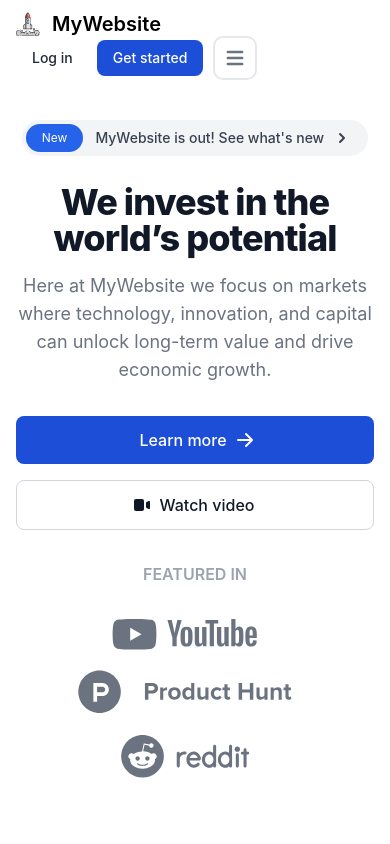
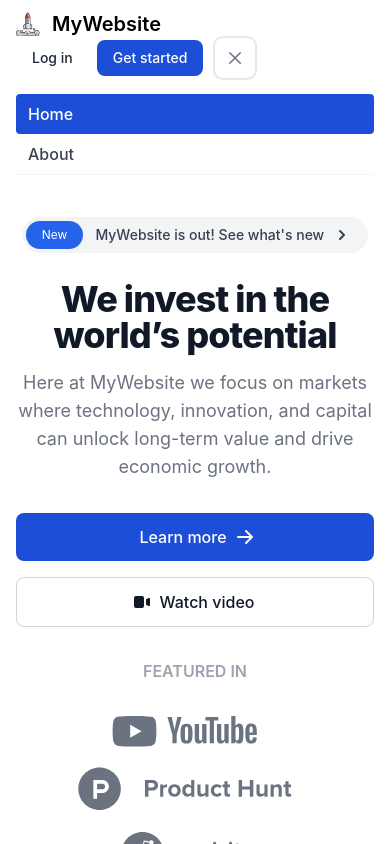
Before and after one commit to Aman-Siingh/react-tailwind-master-template, a React (Vite) app: page /home in a window 390 px wide. Both pictures are taken after a click on the button "Open main menu". Shown: the top 844 px of the page. Built offline with nearby package versions, Linux system fonts and the light colour scheme.

Commit message:
feat: responsive navbar

```diff
--- a/src/components/Navbar.jsx
+++ b/src/components/Navbar.jsx
@@ -1,12 +1,17 @@
-import React from "react";
-import { Link } from "react-router-dom";
+import React, { useState } from "react";
+import { NavLink } from "react-router-dom";
 
 function Navbar() {
+  const [isNavbarOpen, setIsNavbarOpen] = useState(false);
+
+  const toggleNavbar = () => {
+    setIsNavbarOpen(!isNavbarOpen);
+  };
   return (
     <header>
       <nav className="bg-white border-gray-200 px-4 lg:px-6 py-2.5 dark:bg-gray-800">
         <div className="flex flex-wrap items-center justify-between max-w-screen-xl mx-auto">
-          <Link to="/" className="flex items-center">
+          <NavLink to="/" className="flex items-center">
             <img
               src="/logo.svg"
               className="h-6 mr-3 sm:h-9"
@@ -15,30 +20,48 @@ function Navbar() {
             <span className="self-center text-xl font-semibold whitespace-nowrap dark:text-white">
               MyWebsite
             </span>
-          </Link>
+          </NavLink>
           <div className="flex items-center lg:order-2">
-            <Link
+            <NavLink
               to="#"
               className="text-gray-800 dark:text-white hover:bg-gray-50 focus:ring-4 focus:ring-gray-300 font-medium rounded-lg text-sm px-4 lg:px-5 py-2 lg:py-2.5 mr-2 dark:hover:bg-gray-700 focus:outline-none dark:focus:ring-gray-800"
             >
               Log in
-            </Link>
-            <Link
+            </NavLink>
+            <NavLink
               to="#"
               className="text-white bg-primary-700 hover:bg-primary-800 focus:ring-4 focus:ring-primary-300 font-medium rounded-lg text-sm px-4 lg:px-5 py-2 lg:py-2.5 mr-2 dark:bg-primary-600 dark:hover:bg-primary-700 focus:outline-none dark:focus:ring-primary-800"
             >
               Get started
-            </Link>
+            </NavLink>
             <button
+              onClick={toggleNavbar}
               data-collapse-toggle="mobile-menu-2"
               type="button"
               className="inline-flex items-center p-2 ml-1 text-sm text-gray-500 rounded-lg lg:hidden hover:bg-gray-100 focus:outline-none focus:ring-2 focus:ring-gray-200 dark:text-gray-400 dark:hover:bg-gray-700 dark:focus:ring-gray-600"
               aria-controls="mobile-menu-2"
-              aria-expanded="false"
+              aria-expanded={isNavbarOpen}
             >
               <span className="sr-only">Open main menu</span>
+              {isNavbarOpen ? (
+                <svg
+                  xmlns="http://www.w3.org/2000/svg"
+                  className="w-6 h-6 ionicon"
+                  viewBox="0 0 512 512"
+                >
+                  <path
+                    fill="none"
+                    stroke="currentColor"
+                    strokeLinecap="round"
+                    strokeLinejoin="round"
+                    strokeWidth="32"
+                    d="M368 368L144 144M368 144L144 368"
+                  />
+                </svg>
+              ) : (
                 <svg
                   className="w-6 h-6"
+                  aria-hidden="true"
                   fill="currentColor"
                   viewBox="0 0 20 20"
                   xmlns="http://www.w3.org/2000/svg"
@@ -47,43 +70,34 @@ function Navbar() {
                     fillRule="evenodd"
                     d="M3 5a1 1 0 011-1h12a1 1 0 110 2H4a1 1 0 01-1-1zM3 10a1 1 0 011-1h12a1 1 0 110 2H4a1 1 0 01-1-1zM3 15a1 1 0 011-1h12a1 1 0 110 2H4a1 1 0 01-1-1z"
                     clipRule="evenodd"
-                />
+                  ></path>
                 </svg>
-              <svg
-                className="hidden w-6 h-6"
-                fill="currentColor"
-                viewBox="0 0 20 20"
-                xmlns="http://www.w3.org/2000/svg"
-              >
-                <path
-                  fillRule="evenodd"
-                  d="M4.293 4.293a1 1 0 011.414 0L10 8.586l4.293-4.293a1 1 0 111.414 1.414L11.414 10l4.293 4.293a1 1 0 01-1.414 1.414L10 11.414l-4.293 4.293a1 1 0 01-1.414-1.414L8.586 10 4.293 5.707a1 1 0 010-1.414z"
-                  clipRule="evenodd"
-                />
-              </svg>
+              )}
             </button>
           </div>
           <div
-            className="items-center justify-between hidden w-full lg:flex lg:w-auto lg:order-1"
+            className={`${
+              isNavbarOpen ? "block" : "hidden"
+            } items-center justify-between w-full lg:flex lg:w-auto lg:order-1`}
             id="mobile-menu-2"
           >
             <ul className="flex flex-col mt-4 font-medium lg:flex-row lg:space-x-8 lg:mt-0">
               <li>
-                <Link
+                <NavLink
                   to="/home"
                   className="block py-2 pl-3 pr-4 text-white rounded bg-primary-700 lg:bg-transparent lg:text-primary-700 lg:p-0 dark:text-white"
                   aria-current="page"
                 >
                   Home
-                </Link>
+                </NavLink>
               </li>
               <li>
-                <Link
+                <NavLink
                   to="/about"
                   className="block py-2 pl-3 pr-4 text-gray-700 border-b border-gray-100 hover:bg-gray-50 lg:hover:bg-transparent lg:border-0 lg:hover:text-primary-700 lg:p-0 dark:text-gray-400 lg:dark:hover:text-white dark:hover:bg-gray-700 dark:hover:text-white lg:dark:hover:bg-transparent dark:border-gray-700"
                 >
                   About
-                </Link>
+                </NavLink>
               </li>
             </ul>
           </div>
```
Lines whose indentation alone changed are shown as unchanged.
